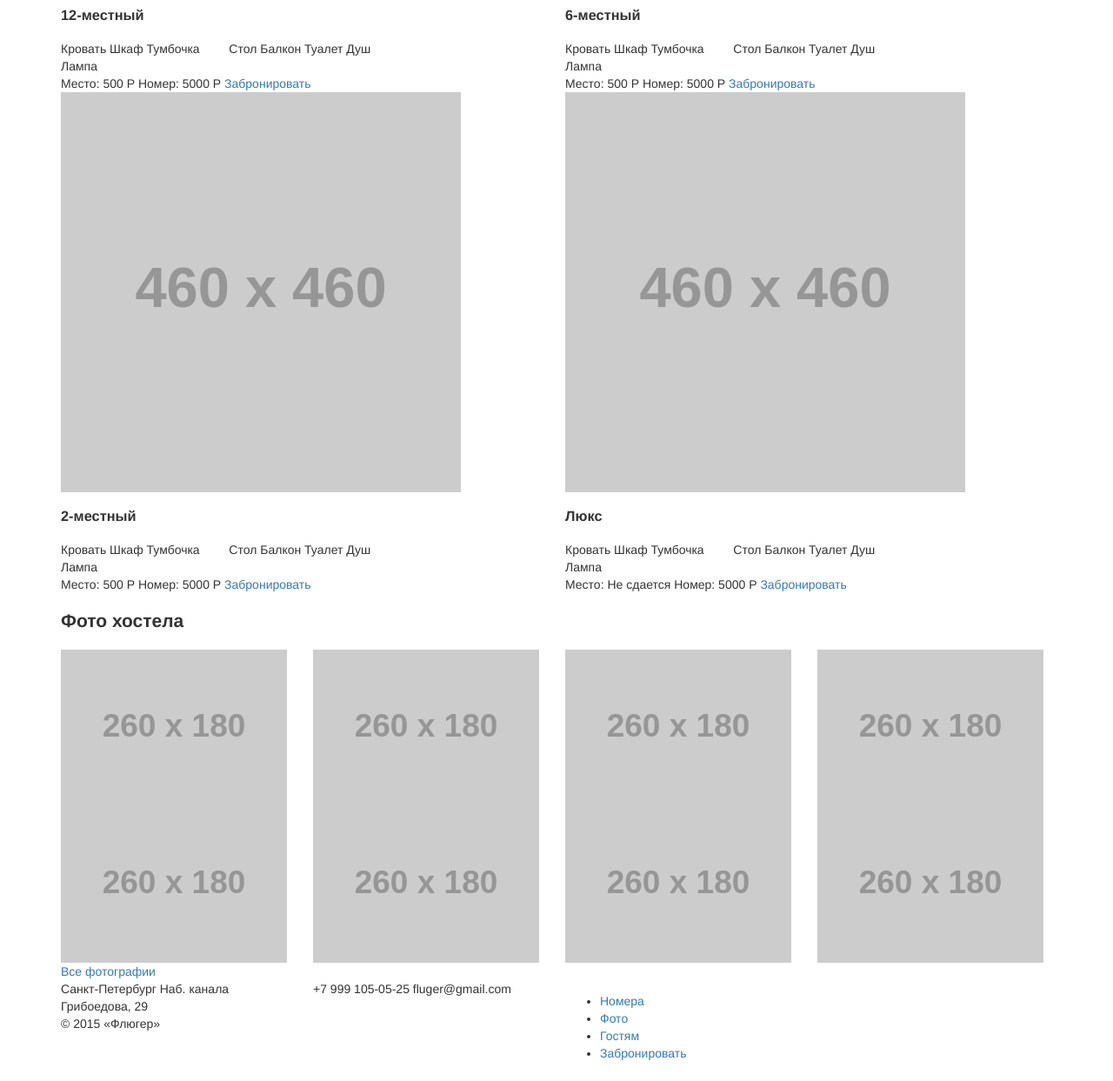
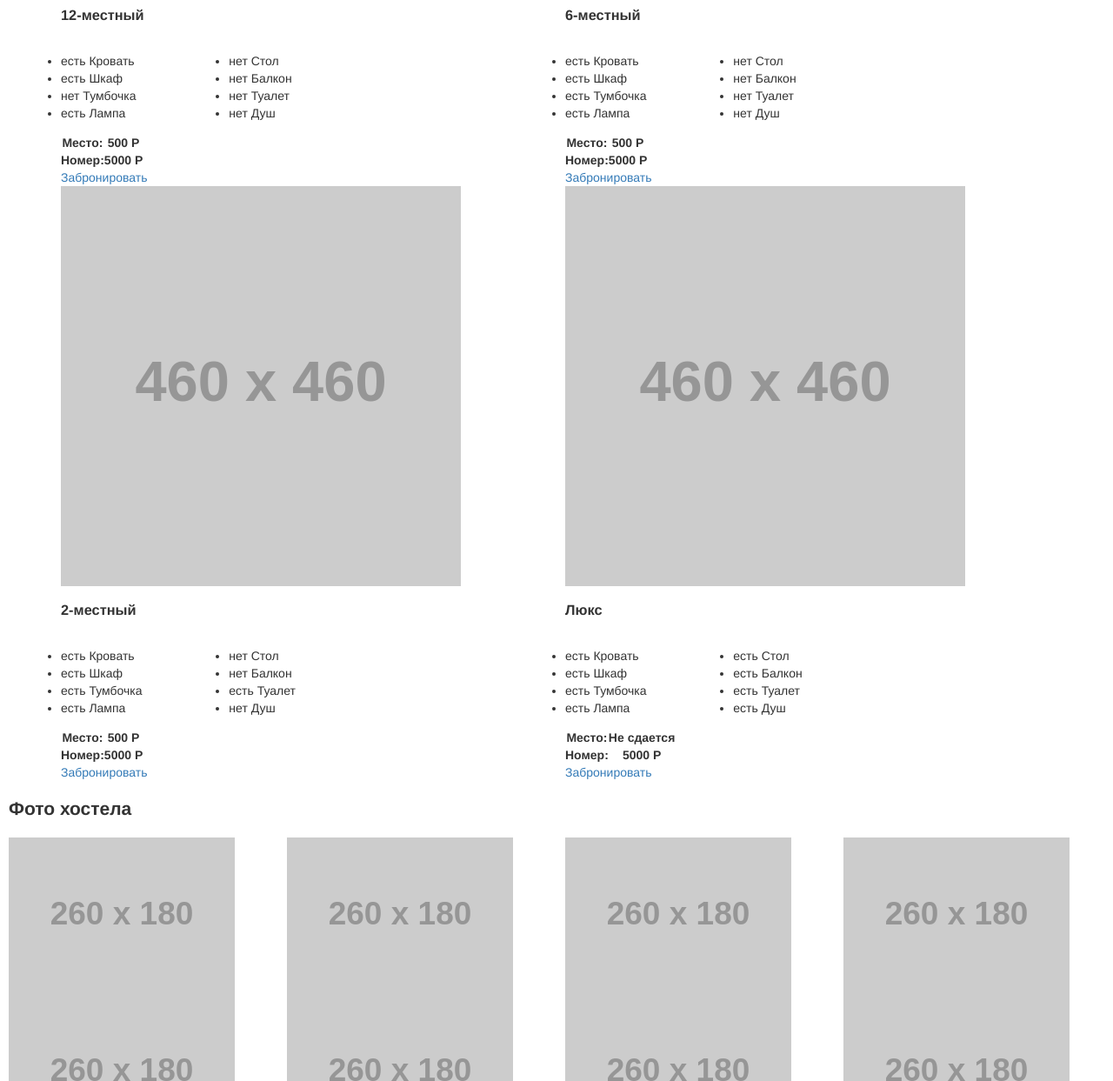
Before and after one commit to queri/epic_fluger, a plain HTML site: page rooms.html in a window 1280 px wide. Shown: the part 760-2003 px from the top of the page at 87% size. Drawn offline with Linux system fonts and the light colour scheme; placeholder pictures from the web are drawn by us.

Commit message:
Правки верстки

```diff
--- a/rooms.html
+++ b/rooms.html
@@ -1,5 +1,5 @@
 <!DOCTYPE html>
-<html lang="en">
+<html lang="ru">
 <head>
   <meta charset="UTF-8">
   <meta name="viewport" content="width=device-width,initial-scale=1">
@@ -7,8 +7,12 @@
   <link rel="stylesheet" href="css/style.css">
 </head>
 <body>
+
   <header>
-    <a class="logo"><img src="http://placehold.it/130x50" alt=""></a>
+    <div class="container-fluid">
+      <a href="#" class="logo">
+        <img src="http://placehold.it/130x50" alt="">
+      </a>
       <nav class="main-nav">
         <ul>
           <li class="main-nav-item"><a href="#">Номера</a></li>
@@ -17,174 +21,205 @@
           <li class="main-nav-item"><a href="#">Забронировать</a></li>
         </ul>
       </nav>
-    <div class="header-phone"><span class="header-phone-number">+7-999-105-05-25</span></div>
+      <a href="tel" class="header-phone">+7-999-105-05-25</a>
+    </div>
   </header>
-  <section class="promo">
+
+  <section class="promo-rooms">
     <div class="container">
       <h1 class="promo-title promo-title-red">Номера</h1>
       <p class="promo-address">Наб. Канала Грибоедова,29</p>
     </div>
   </section>
-  <section class="rooms">
+
+  <div class="rooms">
     <div class="container">
       <div class="row">
         <div class="col-xs-12 col-sm-6 room-block">
           <img src="http://placehold.it/460x460" alt="">
           <h3 class="room-title title-red">12-местный</h3>
           <div class="row">
-              <div class="col-xs-6 col-md-4 room-parts-list">
-                <span class="active">Кровать</span>
-                <span class="active">Шкаф</span>
-                <span>Тумбочка</span>
-                <span class="active">Лампа</span>
+            <ul class="col-xs-6 col-md-4 room-parts-list">
+              <li><span class="check yes">есть </span>Кровать</li>
+              <li><span class="check yes">есть </span>Шкаф</li>
+              <li><span class="check no">нет </span>Тумбочка</li>
+              <li><span class="check yes">есть </span>Лампа</li>
+            </ul>
+            <ul class="col-xs-6 col-md-4 room-parts-list">
+              <li><span class="check no">нет </span>Стол</li>
+              <li><span class="check no">нет </span>Балкон</li>
+              <li><span class="check no">нет </span>Туалет</li>
+              <li><span class="check no">нет </span>Душ</li>
+            </ul>
           </div>
-              <div class="col-xs-6 col-md-4 room-parts-list">
-                <span>Стол</span>
-                <span>Балкон</span>
-                <span>Туалет</span>
-                <span>Душ</span>
-              </div>
-            </div>
-            <span class="room-info-text">Место:</span>
-            <span class="room-info-cost">500 Р</span>
-            <span class="room-info-text">Номер:</span>
-            <span class="room-info-cost">5000 Р</span>
-            <a href="#" class="btn btn-red">Забронировать</a>
+          <table>
+            <tr>
+              <th>Место:</th>
+              <th>500 Р</th>
+            </tr>
+            <tr>
+              <th>Номер:</th>
+              <th>5000 Р</th>
+            </tr>
+          </table>
+          <a href="#modal" class="btn btn-red">Забронировать</a>
         </div>
         <div class="col-xs-12 col-sm-6 room-block">
           <img src="http://placehold.it/460x460" alt="">
           <h3 class="room-title title-red">6-местный</h3>
           <div class="row">
-              <div class="col-xs-6 col-md-4 room-parts-list">
-                <span class="active">Кровать</span>
-                <span class="active">Шкаф</span>
-                <span class="active">Тумбочка</span>
-                <span class="active">Лампа</span>
+            <ul class="col-xs-6 col-md-4 room-parts-list">
+              <li><span class="check yes">есть </span>Кровать</li>
+              <li><span class="check yes">есть </span>Шкаф</li>
+              <li><span class="check yes">есть </span>Тумбочка</li>
+              <li><span class="check yes">есть </span>Лампа</li>
+            </ul>
+            <ul class="col-xs-6 col-md-4 room-parts-list">
+              <li><span class="check no">нет </span>Стол</li>
+              <li><span class="check no">нет </span>Балкон</li>
+              <li><span class="check no">нет </span>Туалет</li>
+              <li><span class="check no">нет </span>Душ</li>
+            </ul>
           </div>
-              <div class="col-xs-6 col-md-4 room-parts-list">
-                <span>Стол</span>
-                <span>Балкон</span>
-                <span>Туалет</span>
-                <span>Душ</span>
-              </div>
-            </div>
-            <span class="room-info-text">Место:</span>
-            <span class="room-info-cost">500 Р</span>
-            <span class="room-info-text">Номер:</span>
-            <span class="room-info-cost">5000 Р</span>
-            <a href="#" class="btn btn-red">Забронировать</a>
+          <table>
+            <tr>
+              <th>Место:</th>
+              <th>500 Р</th>
+            </tr>
+            <tr>
+              <th>Номер:</th>
+              <th>5000 Р</th>
+            </tr>
+          </table>
+          <a href="#modal" class="btn btn-red">Забронировать</a>
         </div>
         <div class="col-xs-12 col-sm-6 room-block">
           <img src="http://placehold.it/460x460" alt="">
           <h3 class="room-title title-red">2-местный</h3>
           <div class="row">
-              <div class="col-xs-6 col-md-4 room-parts-list">
-                <span class="active">Кровать</span>
-                <span class="active">Шкаф</span>
-                <span class="active">Тумбочка</span>
-                <span class="active">Лампа</span>
+            <ul class="col-xs-6 col-md-4 room-parts-list">
+              <li><span class="check yes">есть </span>Кровать</li>
+              <li><span class="check yes">есть </span>Шкаф</li>
+              <li><span class="check yes">есть </span>Тумбочка</li>
+              <li><span class="check yes">есть </span>Лампа</li>
+            </ul>
+            <ul class="col-xs-6 col-md-4 room-parts-list">
+              <li><span class="check no">нет </span>Стол</li>
+              <li><span class="check no">нет </span>Балкон</li>
+              <li><span class="check yes">есть </span>Туалет</li>
+              <li><span class="check no">нет </span>Душ</li>
+            </ul>
           </div>
-              <div class="col-xs-6 col-md-4 room-parts-list">
-                <span>Стол</span>
-                <span>Балкон</span>
-                <span class="active">Туалет</span>
-                <span>Душ</span>
-              </div>
-            </div>
-            <span class="room-info-text">Место:</span>
-            <span class="room-info-cost">500 Р</span>
-            <span class="room-info-text">Номер:</span>
-            <span class="room-info-cost">5000 Р</span>
-            <a href="#" class="btn btn-red">Забронировать</a>
+          <table>
+            <tr>
+              <th>Место:</th>
+              <th>500 Р</th>
+            </tr>
+            <tr>
+              <th>Номер:</th>
+              <th>5000 Р</th>
+            </tr>
+          </table>
+          <a href="#modal" class="btn btn-red">Забронировать</a>
         </div>
         <div class="col-xs-12 col-sm-6 room-block">
           <img src="http://placehold.it/460x460" alt="">
           <h3 class="room-title title-red">Люкс</h3>
           <div class="row">
-              <div class="col-xs-6 col-md-4 room-parts-list">
-                <span class="active">Кровать</span>
-                <span class="active">Шкаф</span>
-                <span class="active">Тумбочка</span>
-                <span class="active">Лампа</span>
+            <ul class="col-xs-6 col-md-4 room-parts-list">
+              <li><span class="check yes">есть </span>Кровать</li>
+              <li><span class="check yes">есть </span>Шкаф</li>
+              <li><span class="check yes">есть </span>Тумбочка</li>
+              <li><span class="check yes">есть </span>Лампа</li>
+            </ul>
+            <ul class="col-xs-6 col-md-4 room-parts-list">
+              <li><span class="check yes">есть </span>Стол</li>
+              <li><span class="check yes">есть </span>Балкон</li>
+              <li><span class="check yes">есть </span>Туалет</li>
+              <li><span class="check yes">есть </span>Душ</li>
+            </ul>
           </div>
-              <div class="col-xs-6 col-md-4 room-parts-list">
-                <span class="active">Стол</span>
-                <span class="active">Балкон</span>
-                <span class="active">Туалет</span>
-                <span class="active">Душ</span>
-              </div>
-            </div>
-            <span class="room-info-text">Место:</span>
-            <span class="room-info-cost">Не сдается</span>
-            <span class="room-info-text">Номер:</span>
-            <span class="room-info-cost">5000 Р</span>
-            <a href="#" class="btn btn-red">Забронировать</a>
+          <table>
+            <tr>
+              <th>Место:</th>
+              <th>Не сдается</th>
+            </tr>
+            <tr>
+              <th>Номер:</th>
+              <th>5000 Р</th>
+            </tr>
+          </table>
+          <a href="#modal" class="btn btn-red">Забронировать</a>
         </div>
       </div>
     </div>
-  </section>
+  </div>
+
   <section class="photo-preview hidden-xs">
-    <div class="container">
-      <h2 class="hr-title">Фото хостела</h2>
+    <div class="container-fluid">
+      <h2 class="border-title">Фото хостела</h2>
       <div class="row">
-        <div class="col-sm-6 col-lg-3 photo-preview-block">
+      <!-- ссылки на большую картинку -->
+        <a href="#" class="col-sm-6 col-lg-3 photo-preview-block">
           <img src="http://placehold.it/260x180" alt="fluger">
-        </div>
-        <div class="col-sm-6 col-lg-3 photo-preview-block">
+        </a>
+        <a href="#" class="col-sm-6 col-lg-3 photo-preview-block">
           <img src="http://placehold.it/260x180" alt="fluger">
-        </div>
-        <div class="col-sm-6 col-lg-3 photo-preview-block">
+        </a>
+        <a href="#" class="col-sm-6 col-lg-3 photo-preview-block">
           <img src="http://placehold.it/260x180" alt="fluger">
-        </div>
-        <div class="col-sm-6 col-lg-3 photo-preview-block">
+        </a>
+        <a href="#" class="col-sm-6 col-lg-3 photo-preview-block">
           <img src="http://placehold.it/260x180" alt="fluger">
-        </div>
-        <div class="col-sm-6 col-lg-3 photo-preview-block">
+        </a>
+        <a href="#" class="col-sm-6 col-lg-3 photo-preview-block">
           <img src="http://placehold.it/260x180" alt="fluger">
-        </div>
-        <div class="col-sm-6 col-lg-3 photo-preview-block">
+        </a>
+        <a href="#" class="col-sm-6 col-lg-3 photo-preview-block">
           <img src="http://placehold.it/260x180" alt="fluger">
-        </div>
-        <div class="col-sm-6 col-lg-3 photo-preview-block">
+        </a>
+        <a href="#" class="col-sm-6 col-lg-3 photo-preview-block">
           <img src="http://placehold.it/260x180" alt="fluger">
-        </div>
-        <div class="col-sm-6 col-lg-3 photo-preview-block">
+        </a>
+        <a href="#" class="col-sm-6 col-lg-3 photo-preview-block">
           <img src="http://placehold.it/260x180" alt="fluger">
-        </div>
+        </a>
       </div>
       <a href="#" class="btn btn-red">Все фотографии</a>
     </div>
   </section>
+
   <footer class="bg-red">
     <div class="container">
       <div class="row">
         <div class="col-xs-12 col-sm-6 col-sm-push-6 footer-nav">
-          <nav class="main-nav">
+          <nav class="main-nav footer-nav">
             <ul>
-              <li class="main-nav-item"><a href="#">Номера</a></li>
-              <li class="main-nav-item"><a href="#">Фото</a></li>
-              <li class="main-nav-item"><a href="#">Гостям</a></li>
-              <li class="main-nav-item"><a href="#">Забронировать</a></li>
+              <li class="main-nav-item footer-nav-item"><a href="#">Номера</a></li>
+              <li class="main-nav-item footer-nav-item"><a href="#">Фото</a></li>
+              <li class="main-nav-item footer-nav-item"><a href="#">Гостям</a></li>
+              <li class="main-nav-item footer-nav-item"><a href="#">Забронировать</a></li>
             </ul>
           </nav>
         </div>
         <div class="col-xs-12 col-sm-6 col-sm-pull-6 footer-contacts">
           <div class="row">
             <div class="col-xs-12 col-md-6 footer-address">
-              <span>Санкт-Петербург</span>
-              <span>Наб. канала Грибоедова, 29</span>
+              Санкт-Петербург <br/>
+              Наб. канала Грибоедова, 29
             </div>
-            <div class="col-xs-12 col-md-6 footer-phone">
-              <span>+7 999 105-05-25</span>
-              <span>fluger@gmail.com</span>
+            <div class="col-xs-12 col-md-6">
+              <a href="tel" class="footer-phone">+7 999 105-05-25</a>
+              <a href="mailto" class="footer-email">fluger@gmail.com</a>
             </div>
             <div class="col-xs-12 copyright">
-              <span>© 2015 «Флюгер»</span>
+              © 2015 «Флюгер»
             </div>
           </div>
         </div>
       </div>
     </div>
   </footer>
+
 </body>
 </html>
```
Also changed, not shown: index.html (+102 -63 lines), photo.html (+77 -23 lines). Lines whose indentation alone changed are shown as unchanged.
